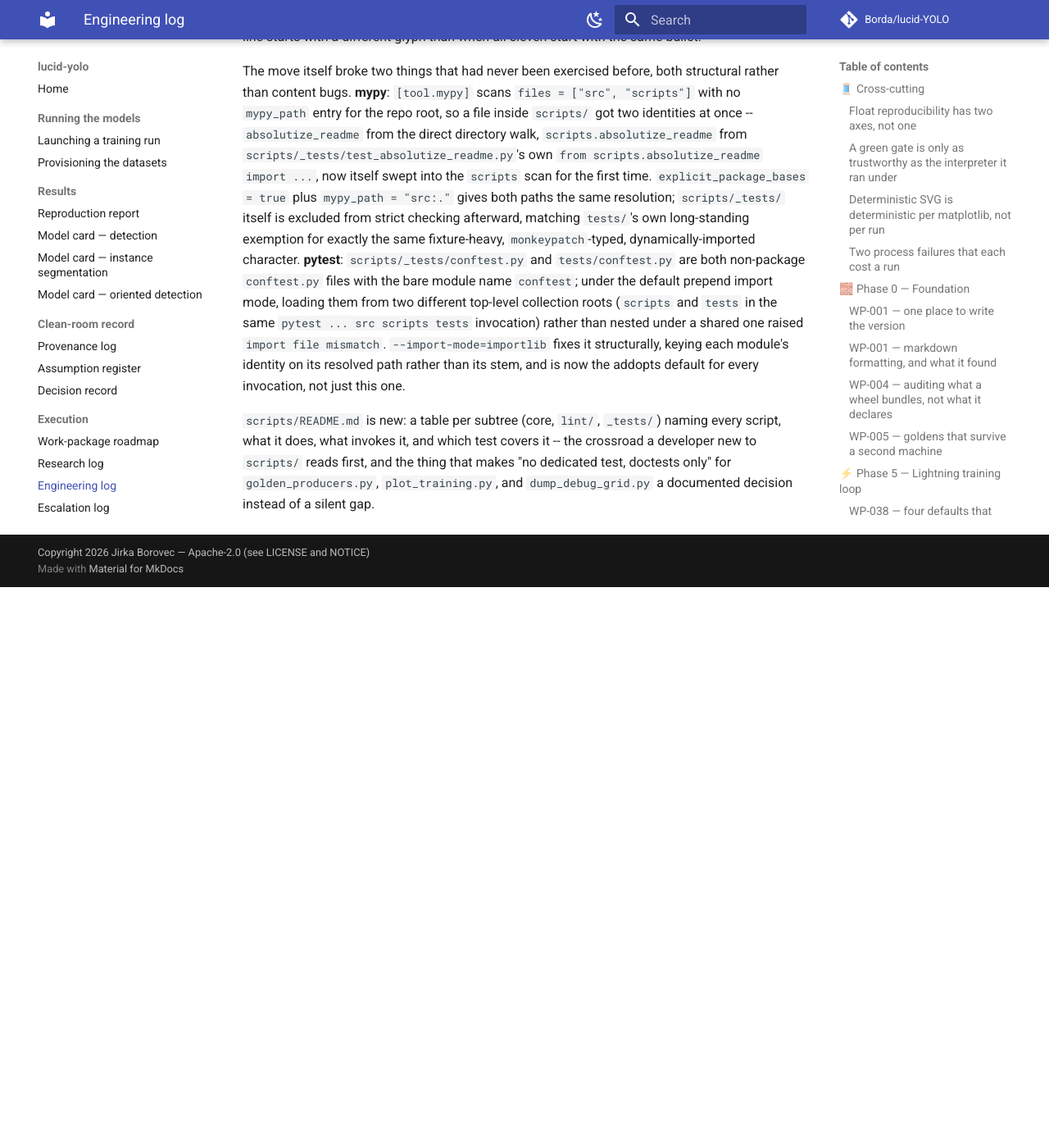
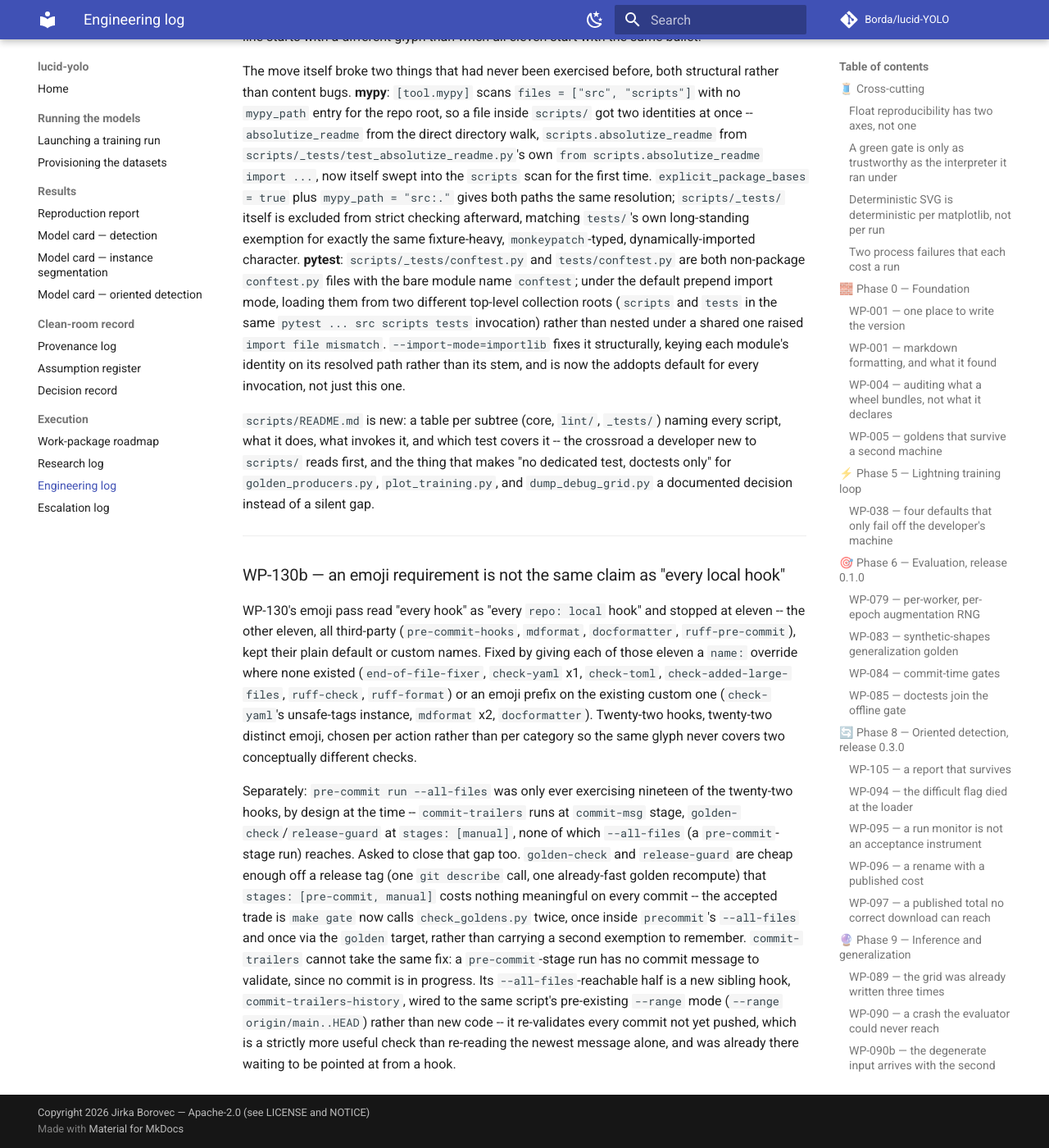
Before and after one commit to Borda/lucid-YOLO, an MkDocs documentation site: the page built from docs/ENGINEERING_LOG.md, in a window 1280 px wide and 1400 px high, scrolled down 34801 px. Shown: the whole window at 82% size. Built offline with MkDocs 1.6.1 and Material for MkDocs 9.7.7, drawn with Linux system fonts in a browser that asks for light colours; comment, search, counter and statistics services are not loaded; before the commit the page ends 35517 px from its top, so only the background shows below that.

Commit message:
fix(ci): emoji on every hook, three now run on --all-files
WP-130's emoji pass read "every hook" as "every repo: local hook" and stopped at eleven; the other eleven, all third-party (pre-commit-hooks, mdformat, docformatter, ruff-pre-commit), kept their default or plain custom names. Every one of the twenty-two now carries a distinct name: emoji, chosen per action rather than per category.

pre-commit run --all-files was only ever exercising nineteen of the twenty-two hooks, by design at the time: commit-trailers runs at commit-msg stage, golden-check/release-guard at stages: [manual], none of which --all-files (a pre-commit-stage run) reaches. golden-check and release-guard are cheap enough off a release tag that stages: [pre-commit, manual] costs nothing meaningful on every commit -- the trade is make gate now calls check_goldens.py twice, once inside precommit's --all-files and once via the golden target, rather than carrying a second exemption to remember. commit-trailers can't take the same fix: a pre-commit-stage run has no commit message to validate. Its --all-files-reachable half is a new sibling hook, commit-trailers-history, wired to the script's existing --range mode (--range origin/main..HEAD) rather than new code -- it re-validates every commit not yet pushed.

WP: 130
Provenance: R1 blueprint sec. 3, this project's own tooling/enforcement split (WP-130 precedent) rather than a paper source
Assumptions: none
Gate: pre-commit run --all-files green, 22 pre-commit-stage hooks each with a unique emoji; make test 2235 passed; make gate green

---
Co-authored-by: claude[bot] <209825114+claude[bot]@users.noreply.github.com>

```diff
--- a/docs/ENGINEERING_LOG.md
+++ b/docs/ENGINEERING_LOG.md
@@ -624,3 +624,13 @@ Every hook's `name:` field gained a distinct leading emoji chosen for the action
 The move itself broke two things that had never been exercised before, both structural rather than content bugs. **mypy**: `[tool.mypy]` scans `files = ["src", "scripts"]` with no `mypy_path` entry for the repo root, so a file inside `scripts/` got two identities at once -- `absolutize_readme` from the direct directory walk, `scripts.absolutize_readme` from `scripts/_tests/test_absolutize_readme.py`'s own `from scripts.absolutize_readme import ...`, now itself swept into the `scripts` scan for the first time. `explicit_package_bases = true` plus `mypy_path = "src:."` gives both paths the same resolution; `scripts/_tests/` itself is excluded from strict checking afterward, matching `tests/`'s own long-standing exemption for exactly the same fixture-heavy, `monkeypatch`-typed, dynamically-imported character. **pytest**: `scripts/_tests/conftest.py` and `tests/conftest.py` are both non-package `conftest.py` files with the bare module name `conftest`; under the default prepend import mode, loading them from two different top-level collection roots (`scripts` and `tests` in the same `pytest ... src scripts tests` invocation) rather than nested under a shared one raised `import file mismatch`. `--import-mode=importlib` fixes it structurally, keying each module's identity on its resolved path rather than its stem, and is now the addopts default for every invocation, not just this one.
 
 `scripts/README.md` is new: a table per subtree (core, `lint/`, `_tests/`) naming every script, what it does, what invokes it, and which test covers it -- the crossroad a developer new to `scripts/` reads first, and the thing that makes "no dedicated test, doctests only" for `golden_producers.py`, `plot_training.py`, and `dump_debug_grid.py` a documented decision instead of a silent gap.
+
+______________________________________________________________________
+
+### WP-130b — an emoji requirement is not the same claim as "every local hook"
+
+<a id="wp-130b"></a>
+
+WP-130's emoji pass read "every hook" as "every `repo: local` hook" and stopped at eleven -- the other eleven, all third-party (`pre-commit-hooks`, `mdformat`, `docformatter`, `ruff-pre-commit`), kept their plain default or custom names. Fixed by giving each of those eleven a `name:` override where none existed (`end-of-file-fixer`, `check-yaml` x1, `check-toml`, `check-added-large-files`, `ruff-check`, `ruff-format`) or an emoji prefix on the existing custom one (`check-yaml`'s unsafe-tags instance, `mdformat` x2, `docformatter`). Twenty-two hooks, twenty-two distinct emoji, chosen per action rather than per category so the same glyph never covers two conceptually different checks.
+
+Separately: `pre-commit run --all-files` was only ever exercising nineteen of the twenty-two hooks, by design at the time -- `commit-trailers` runs at `commit-msg` stage, `golden-check`/`release-guard` at `stages: [manual]`, none of which `--all-files` (a `pre-commit`-stage run) reaches. Asked to close that gap too. `golden-check` and `release-guard` are cheap enough off a release tag (one `git describe` call, one already-fast golden recompute) that `stages: [pre-commit, manual]` costs nothing meaningful on every commit -- the accepted trade is `make gate` now calls `check_goldens.py` twice, once inside `precommit`'s `--all-files` and once via the `golden` target, rather than carrying a second exemption to remember. `commit-trailers` cannot take the same fix: a `pre-commit`-stage run has no commit message to validate, since no commit is in progress. Its `--all-files`-reachable half is a new sibling hook, `commit-trailers-history`, wired to the same script's pre-existing `--range` mode (`--range origin/main..HEAD`) rather than new code -- it re-validates every commit not yet pushed, which is a strictly more useful check than re-reading the newest message alone, and was already there waiting to be pointed at from a hook.
--- a/docs/ROADMAP.md
+++ b/docs/ROADMAP.md
@@ -211,6 +211,7 @@ Opened at the 0.4.0 release, and deliberately opened with two rows rather than a
 | 128 | `refine(tests): regroup flat-naming test functions into classes` | Split off 117: its "8 groups across 6 files" was a one-off human read, not a reproducible measurement. A first-shared-word `ast` scan over `test_` names returns ~90 candidate groups, because this suite's house style already writes full descriptive sentences (`test_the_boundary_sits_at_the_midpoint_of_the_overlap_band`) that share a topic noun -- indistinguishable from genuinely flat, mechanical enumeration (`test_<subject>_<case>`) by any heuristic tried so far. Needs the actual 6-8 files named by eye against the `class Test<Subject>:` pattern `tests/eval/test_tile_merge.py` establishes, before this row can be scoped concretely | The named files regroup into classes; `scripts/lint/audit_test_doctests.py` (129) extends to enforce no flat group survives outside a class; `make gate` green | 117 | ⬜ |
 | 129 | `refine(scripts): split scripts/ into core and lint, doctest audit as a hook` | 117's enforcement lived as a pytest meta-test scanning repo content -- functionally a lint check, not a unit test of core behaviour. Split into `scripts/lint/audit_test_doctests.py`, a new `test-doctest-audit` pre-commit hook gated on `tests/.*/test_.*\.py` rather than `always_run` (pure repo content, not installed-environment state like `license-audit`). `audit_licenses.py` and `check_commit_trailers.py` -- the two existing hook-invoked scripts -- move into `scripts/lint/` alongside it, so the directory now reads as core tooling at its root and enforcement scripts under `lint/`; golden/training/release scripts stay put, since their dotted `scripts.<module>` paths are baked into checked-in golden JSON `producer` fields and moving them is a data migration, not a rename · [log](ENGINEERING_LOG.md#wp-129) | `pre-commit run --all-files` green with every hook path updated; `scripts/_tests/test_audit_test_doctests.py` covers the script's functions in isolation (pytest owns the functional core, the hook owns enforcement); `make gate` green | 117 | ✅ |
 | 130 | `refine(scripts): consolidate scripts/-testing tests, wire remaining lint hooks` | Every test whose subject is a `scripts/` module -- `tests/meta/`'s eight remaining audits plus `tests/scripts/`, `tests/train/test_shapes_regression.py`, `tests/integration/test_overfit_micro.py` -- moves into `scripts/_tests/test_<script>.py`, named after the script it covers, the same way `tests/unit/` mirrors `src/`. The five checkers still inline in `tests/meta/` (docs presence, docs site, figure captions, license headers, version single source) split into `scripts/lint/` scripts and hooks alongside WP-129's; `release_guard.py`/`check_goldens.py` gain manual-stage hooks, `release_guard.py`'s `--tag` now optional and defaulting to `git describe --exact-match`. Every local hook gets a distinct emoji. Two structural fixes the reorg forced: `explicit_package_bases`/`mypy_path` so `scripts/_tests/`'s dotted `scripts.X` imports don't collide with mypy's bare-name scan of `scripts/` itself; `--import-mode=importlib` so `scripts/_tests/conftest.py` and `tests/conftest.py` stop colliding on the bare `conftest` module name. `scripts/README.md` is the map: what every script does and where its test lives · [log](ENGINEERING_LOG.md#wp-130) | `pre-commit run --all-files` green, all eleven local hooks pass; `make test` 2235 passed; `make gate` green | 129 | ✅ |
+| 130b | `fix(ci): emoji on every hook, three now run on --all-files` | Lettered off 130: the emoji requirement only reached the eleven `repo: local` hooks, leaving the eleven third-party ones (`end-of-file-fixer`, `check-yaml` x2, `check-toml`, `check-added-large-files`, `mdformat` x2, `docformatter`, `ruff-check`, `ruff-format`) unmarked -- every hook now carries a distinct `name:` emoji, 22 total, none repeated. Separately, `commit-trailers` (`commit-msg` stage) and `golden-check`/`release-guard` (`stages: [manual]`) never ran under `pre-commit run --all-files`, by design at the time -- `golden-check`/`release-guard` gain `pre-commit` alongside `manual` in `stages:` (both are cheap off a release tag); `commit-trailers` cannot gain it the same way, since `--all-files` has no commit message to read, so a new sibling hook `commit-trailers-history` re-validates every commit ahead of `origin/main` via the script's existing `--range` mode instead · [log](ENGINEERING_LOG.md#wp-130b) | `pre-commit run --all-files` shows all 22 pre-commit-stage hooks, each with a unique emoji; `commit-msg` stage still validates the message being written; `make gate` green | 130 | ✅ |
 | 118 | `refine(docs): split the log by claim, trim the table to match` | `RESEARCH_LOG.md` split into itself (fidelity: model, loss, data protocol, eval numbers, paper ambiguity) and a new `ENGINEERING_LOG.md` (repo tooling: CI, packaging, licensing, formatting, CLI, docs). The split is by claim rather than by work package -- 5 entries whose finding was genuinely both (066, 079, 083, 091b, 097) are cut into two cross-linked halves rather than forced into one bucket, the rest move whole. And rows 115/115b/116 -- whose Scope columns had grown to a paragraph of debugging narrative each -- are trimmed to what shipped, since every fact in them already lives in a log entry · [log](ENGINEERING_LOG.md#wp-118) | `scripts/_tests/test_audit_docs_present.py::test_every_log_link_resolves` passes against both files; `mkdocs.yml` nav and `docs/index.md` route to both; `make gate` green | 003 | ✅ |
 | 119 | `refine(cli): drop the root configs symlink` | WP-038's repo-root `configs -> src/lucid_yolo/configs` symlink was a compatibility shim so old commands kept working once configs moved to package data; no code depended on it -- every resolver already computes the path package-relatively, `_resolve_config_args` already lets a bare `--config det_smoke.yaml` reach the packaged file from a checkout or a wheel alike. The symlink was legacy. Dropped, and the one documented example that used the root path directly (`--config configs/det_smoke.yaml`) now shows the bare-name form the resolver was built for · [log](ENGINEERING_LOG.md#wp-119) | `make gate` green with the symlink absent; `_resolve_config_args` resolves a bare name to the real package path | 038 | ✅ |
 | 127 | `refine(ptl): task and variant in the checkpoint path` | Lightning's own default writes `lightning_logs/version_N/checkpoints/epoch=X-step=Y.ckpt` -- nothing in the path or filename names the task or scale, so identifying a run means opening its `hparams.yaml`. Surfaced re-scoring WP-064's OBB-smoke checkpoint for row 111: `version_10` told nothing until cross-referenced against `hparams.yaml`'s `task: obb`. A `ModelCheckpoint` dirpath/filename template carrying `{task}_{variant}` fixes it going forward; no metric or training behaviour changes, and no already-written checkpoint is renamed | `tests/ptl/test_callbacks.py` -- a fit run's checkpoint path names its task and variant; existing `version_N` numbering and epoch/step naming unchanged otherwise | 040 | ⬜ |
```
Also changed, not shown: .pre-commit-config.yaml (+33 -17 lines), AGENTS.md (+1 -1 lines), scripts/README.md (+5 -7 lines).
